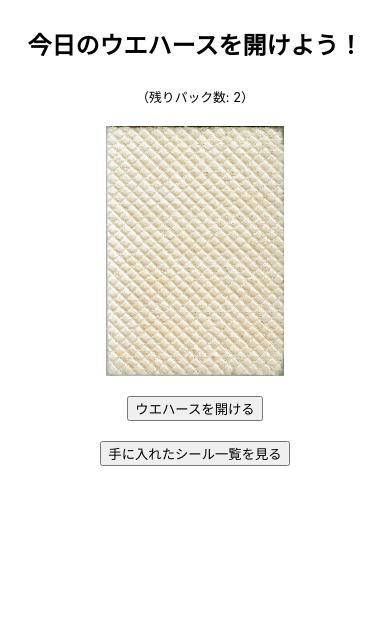
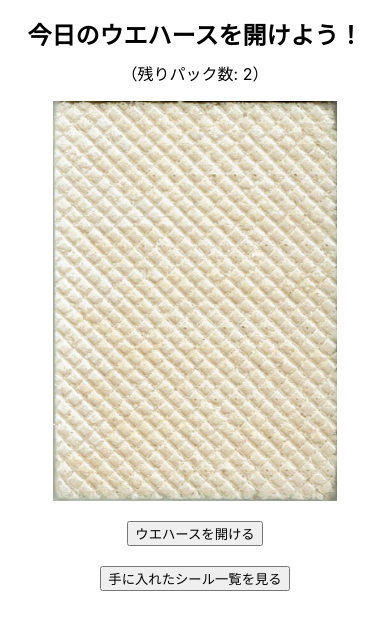
Before and after one commit to nozomuuu/otakarakutasealwafercollection, a React (Create React App) app: page / in a window 390 px wide. Shown: the top 630 px of the page. Built offline with nearby package versions, Linux system fonts and the light colour scheme.

Commit message:
ウエハースアニメーションとSE、シール一覧ページ遷移の修正

```diff
--- a/src/App.css
+++ b/src/App.css
@@ -1,36 +1,49 @@
-/* ウエハースのスタイル */
-.wafer {
-  max-width: 350px; /* ウエハースのサイズを調整 */
-  max-height: 350px;
-  margin: 20px auto;
-  display: block;
-  transition: transform 2s ease-out; /* ウエハースの移動速度をゆっくりに */
-}
-
-/* ウエハースが画面外に移動するアニメーション */
-.wafer.open {
-  animation: moveUp 2s ease-out forwards; /* アニメーション速度をゆっくりに */
-}
-
+/* ウエハースが完全に画面外に消えるアニメーション */
 @keyframes moveUp {
   0% {
     transform: translateY(0);
   }
   100% {
-    transform: translateY(-800px);
+    transform: translateY(-600px); /* ウエハースがさらに上に移動 */
   }
+}
+
+/* シールが下からフェードインしながら表示されるアニメーション */
+@keyframes stickerFadeIn {
+  0% {
+    opacity: 0;
+    transform: translateY(200px); /* シールが下から登場 */
+  }
+  100% {
+    opacity: 1;
+    transform: translateY(0);
+  }
+}
+
+/* ウエハースのスタイル */
+.wafer {
+  max-width: 400px; /* ウエハース画像のサイズ調整 */
+  max-height: 400px;
+  margin: 0 auto 20px auto; /* 中央揃え */
+  display: block;
+  transition: transform 1.5s ease-out; /* ウエハース移動速度を少し遅く */
+}
+
+/* ウエハースが開かれたとき */
+.wafer.open {
+  animation: moveUp 1.5s ease-out forwards;
 }
 
 /* シールのスタイル */
 .sticker {
-  width: 280px; /* シールのサイズを修正して、画面に収まるように調整 */
+  width: 300px; /* シール画像のサイズ */
   height: auto;
   opacity: 0;
   transition: opacity 0.5s ease-in-out;
   position: absolute;
   left: 50%;
-  top: 50%; /* 中央に表示 */
-  transform: translate(-50%, -50%); /* 完全に中央に配置 */
+  top: 50%; /* 画面中央に配置 */
+  transform: translate(-50%, -50%); /* x軸とy軸両方を中央に設定 */
 }
 
 /* シールがフェードインして表示される */
@@ -38,62 +51,27 @@
   animation: stickerFadeIn 1s ease-in-out forwards;
 }
 
-@keyframes stickerFadeIn {
-  0% {
-    opacity: 0;
-    transform: translateY(200px);
-  }
-  100% {
-    opacity: 1;
-    transform: translateY(0);
-  }
-}
-
 /* 手に入れたシール一覧ボタン */
-.back-button {
+button {
   margin-top: 20px;
   display: block;
   margin-left: auto;
-  margin-right: auto;
-  bottom: 50px;
-  transform: translateX(0%);
-}
-
-/* ウエハースを開けるボタン */
-.open-wafer-button {
-  display: block;
-  margin: 20px auto;
+  margin-right: auto; /* ボタンを中央揃え */
 }
 
 /* 今日のウエハースを開けよう！と残りパック数を中央揃え */
 .header {
   text-align: center;
-  font-size: 1.8rem;
-  padding: 10px;
+  font-size: 1.5rem;
+  margin-bottom: 10px;
+  padding-left: 10px;
+  padding-right: 10px;
 }
 
 .remaining-packs {
   text-align: center;
   font-size: 1rem;
   margin-top: 5px;
+  padding-left: 10px;
+  padding-right: 10px;
 }
-
-/* レスポンシブ調整 */
-@media only screen and (max-width: 600px) {
-  .wafer {
-    max-width: 250px;
-    max-height: 250px;
-  }
-
-  .sticker {
-    width: 220px; /* スマホでもシールが大きすぎないように修正 */
-  }
-
-  .header {
-    font-size: 1.5rem;
-  }
-
-  .remaining-packs {
-    font-size: 0.8rem;
-  }
-}
--- a/src/App.js
+++ b/src/App.js
@@ -1,13 +1,10 @@
-import { useState, useCallback } from 'react';
+import React, { useState, useCallback } from 'react';
 import './App.css';
-import { useNavigate } from 'react-router-dom'; // React Routerを使った遷移
 
 function App() {
   const [remainingPacks, setRemainingPacks] = useState(2); // 1日に引けるパック数を2に設定
   const [isStickerVisible, setStickerVisible] = useState(false);
   const [sticker, setSticker] = useState(null);
-  const [isWaferOpen, setWaferOpen] = useState(false); // ウエハースが開かれたかどうかの状態
-  const navigate = useNavigate(); // React Routerでの遷移に使用
 
   // シールのランダム選択
   const pickRandomSticker = useCallback(() => {
@@ -26,19 +23,17 @@ function App() {
     if (remainingPacks > 0) {
       updateRemainingPacks();
       setSticker(pickRandomSticker());
-      setWaferOpen(true); // ウエハースを開ける
-      setStickerVisible(false); // 初期状態でシール非表示
+      setStickerVisible(true);
 
-      // ウエハースを開けるSE
-      const audioWafer = new Audio('/sounds/wafer-open.mp3');
-      audioWafer.play();
+      // ウエハースSEの再生
+      const waferAudio = new Audio('/sounds/wafer-open.mp3');
+      waferAudio.play();
 
-      // 1秒後にシールを表示し、SEを再生
+      // シールのSEを遅らせて再生
       setTimeout(() => {
-        setStickerVisible(true);
-        const audioSticker = new Audio('/sounds/sticker-reveal.mp3');
-        audioSticker.play(); // シールが表示された後にSEを再生
-      }, 1000); // シールの表示を1秒遅らせる
+        const stickerAudio = new Audio('/sounds/sticker-reveal.mp3');
+        stickerAudio.play();
+      }, 1000); // 1秒遅らせてシールSE再生
     } else {
       alert('今日はもうパックを開けられません！');
     }
@@ -46,8 +41,8 @@ function App() {
 
   // シール一覧を開く
   const viewStickers = useCallback(() => {
-    navigate('/stickers'); // React Routerを使って遷移
-  }, [navigate]);
+    window.location.href = '/stickers'; // シール一覧ページへの遷移
+  }, []);
 
   return (
     <div className="App">
@@ -57,26 +52,22 @@ function App() {
       <img
         src="/images/wafer.png"
         alt="ウエハース"
-        className={`wafer ${isWaferOpen ? 'open' : ''}`} // ウエハースが開かれたときにアニメーションを実行
+        className={`wafer ${isStickerVisible ? 'open' : ''}`}
       />
 
-      <button onClick={openWafer} className="open-wafer-button">
-        ウエハースを開ける
-      </button>
+      <button onClick={openWafer}>ウエハースを開ける</button>
 
       {isStickerVisible && sticker && (
         <div className="sticker-container">
           <img
             src={sticker}
             alt="Sticker"
-            className="sticker show"
+            className="sticker"
           />
         </div>
       )}
 
-      <button onClick={viewStickers} className="back-button">
-        手に入れたシール一覧を見る
-      </button>
+      <button onClick={viewStickers}>手に入れたシール一覧を見る</button>
     </div>
   );
 }
--- a/src/StickersPage.js
+++ b/src/StickersPage.js
@@ -3,8 +3,8 @@ import React from 'react';
 function StickersPage() {
   return (
     <div>
-      <h1>シール一覧ページ</h1>
-      {/* シール一覧の表示などを追加 */}
+      <h1>手に入れたシール一覧</h1>
+      {/* シール一覧をここに表示する */}
     </div>
   );
 }
```
